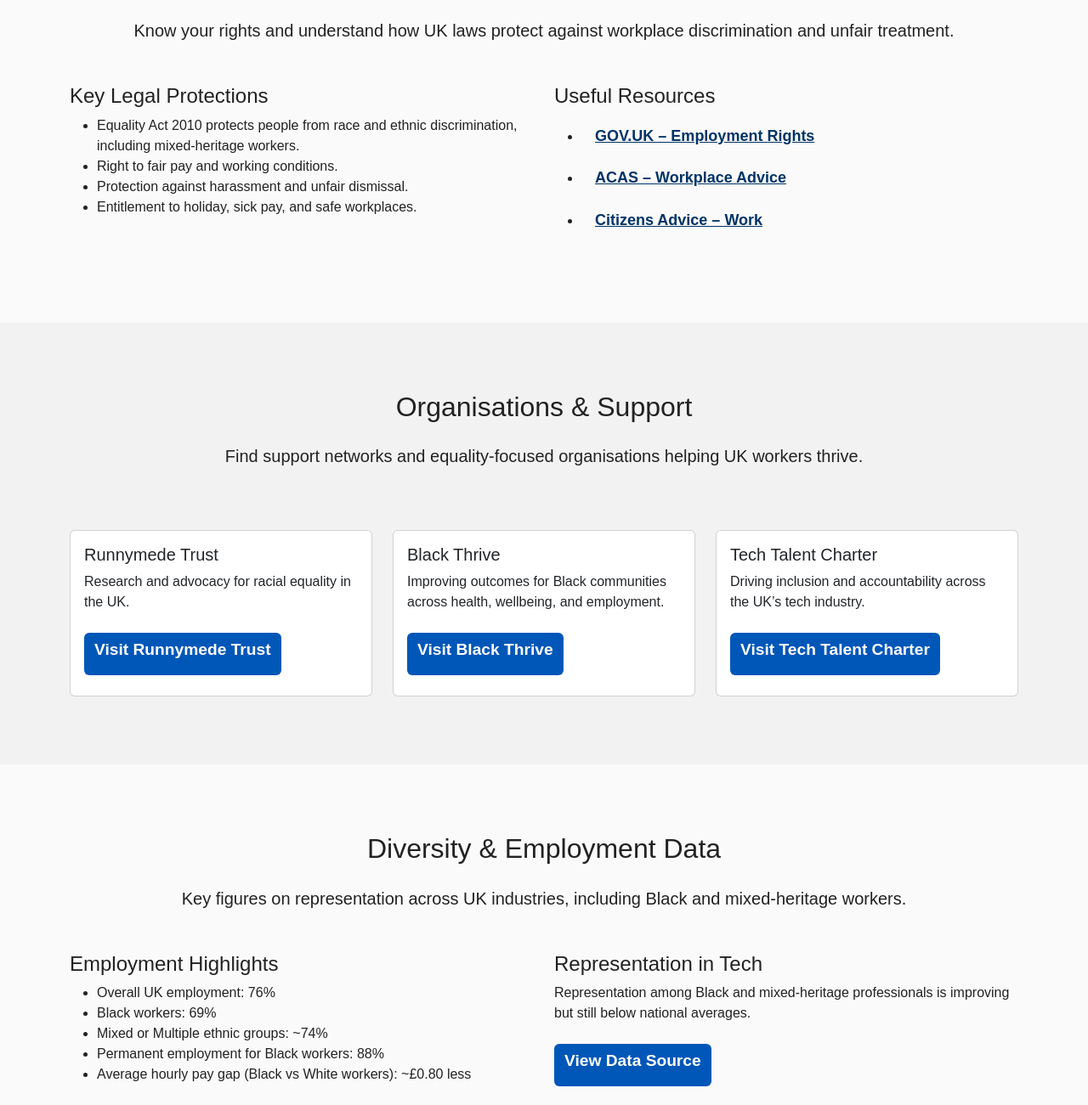
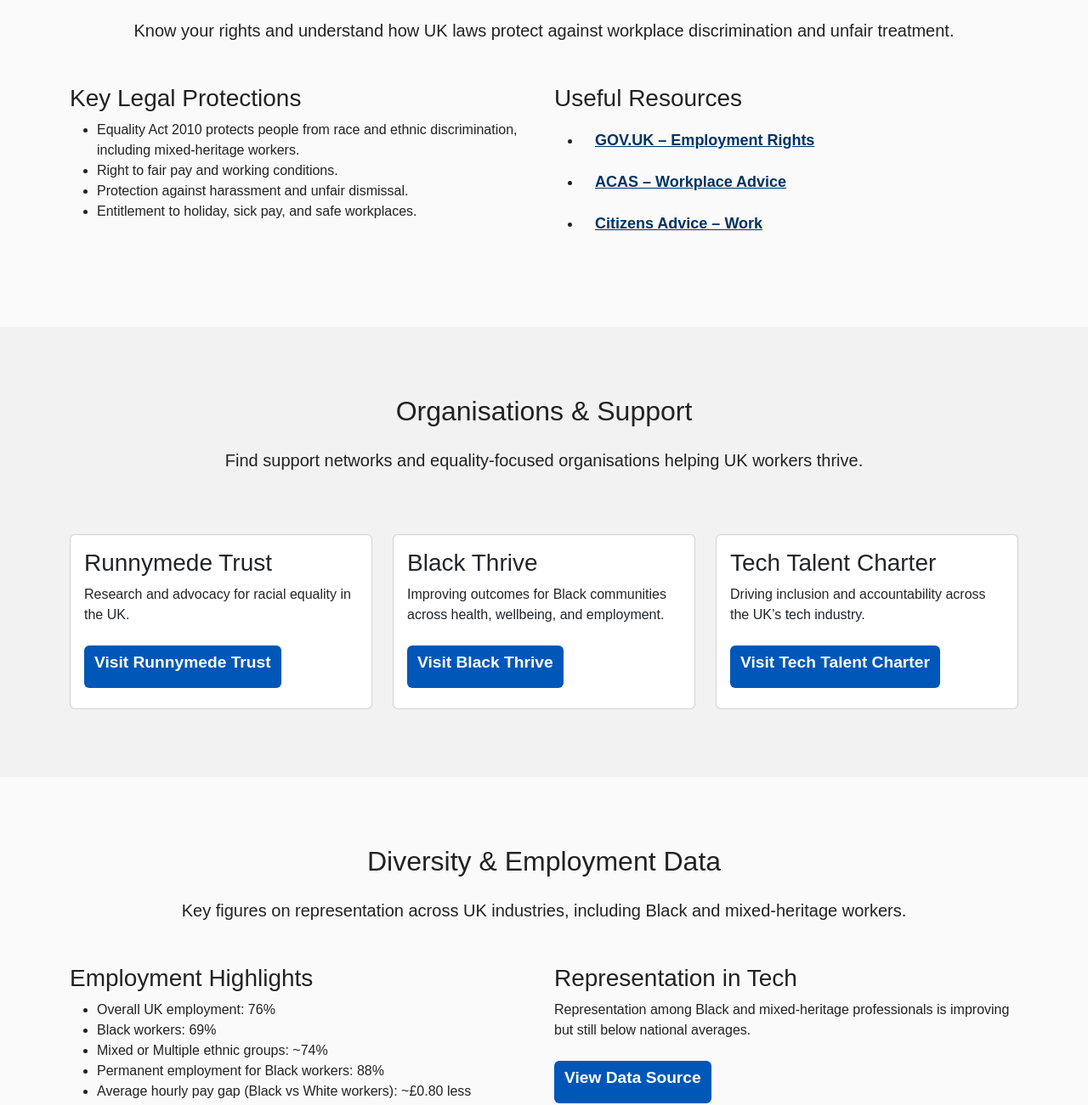
Before and after one commit to GEOAC/empowerworkuk, a plain HTML site: page index.html in a window 1280 px wide. Shown: the part 623-1924 px from the top of the page at 85% size. Drawn offline with nearby package versions, Linux system fonts and the light colour scheme.

Commit message:
100pc accessibility score via lighthouse - heading order fix

```diff
--- a/index.html
+++ b/index.html
@@ -141,7 +141,7 @@
         <p class="lead text-center">Know your rights and understand how UK laws protect against workplace discrimination and unfair treatment.</p>
         <div class="row mt-5">
           <div class="col-md-6">
-            <h4>Key Legal Protections</h4>
+            <h3>Key Legal Protections</h3>
             <ul>
               <li>Equality Act 2010 protects people from race and ethnic discrimination, including mixed-heritage workers.</li>
               <li>Right to fair pay and working conditions.</li>
@@ -150,7 +150,7 @@
             </ul>
           </div>
           <div class="col-md-6">
-            <h4>Useful Resources</h4>
+            <h3>Useful Resources</h3>
             <ul>
               <li><a href="https://www.gov.uk/your-employment-rights" target="_blank" rel="noopener noreferrer" class="large-link" aria-label="GOV.UK Employment Rights page, opens in new tab">GOV.UK – Employment Rights</a></li>
               <li><a href="https://www.acas.org.uk" target="_blank" rel="noopener noreferrer" class="large-link" aria-label="ACAS Workplace Advice, opens in new tab">ACAS – Workplace Advice</a></li>
@@ -171,7 +171,7 @@
           <div class="col-md-4">
             <div class="card h-100">
               <div class="card-body">
-                <h5 class="card-title">Runnymede Trust</h5>
+                <h3 class="card-title">Runnymede Trust</h3>
                 <p class="card-text">Research and advocacy for racial equality in the UK.</p>
                 <a href="https://www.runnymedetrust.org/" class="btn btn-primary" target="_blank" rel="noopener noreferrer" aria-label="Visit Runnymede Trust website, opens in new tab">Visit Runnymede Trust</a>
               </div>
@@ -181,7 +181,7 @@
           <div class="col-md-4">
             <div class="card h-100">
               <div class="card-body">
-                <h5 class="card-title">Black Thrive</h5>
+                <h3 class="card-title">Black Thrive</h3>
                 <p class="card-text">Improving outcomes for Black communities across health, wellbeing, and employment.</p>
                 <a href="https://www.blackthrive.org.uk/" class="btn btn-primary" target="_blank" rel="noopener noreferrer" aria-label="Visit Black Thrive website, opens in new tab">Visit Black Thrive</a>
               </div>
@@ -191,7 +191,7 @@
           <div class="col-md-4">
             <div class="card h-100">
               <div class="card-body">
-                <h5 class="card-title">Tech Talent Charter</h5>
+                <h3 class="card-title">Tech Talent Charter</h3>
                 <p class="card-text">Driving inclusion and accountability across the UK’s tech industry.</p>
                 <a href="https://www.techtalentcharter.co.uk/" class="btn btn-primary" target="_blank" rel="noopener noreferrer" aria-label="Visit Tech Talent Charter website, opens in new tab">Visit Tech Talent Charter</a>
               </div>
@@ -208,7 +208,7 @@
         <p class="lead text-center">Key figures on representation across UK industries, including Black and mixed-heritage workers.</p>
         <div class="row mt-5">
           <div class="col-md-6">
-            <h4>Employment Highlights</h4>
+            <h3>Employment Highlights</h3>
             <ul>
               <li>Overall UK employment: 76%</li>
               <li>Black workers: 69%</li>
@@ -218,7 +218,7 @@
             </ul>
           </div>
           <div class="col-md-6">
-            <h4>Representation in Tech</h4>
+            <h3>Representation in Tech</h3>
             <p>Representation among Black and mixed-heritage professionals is improving but still below national averages.</p>
             <a href="https://www.ethnicity-facts-figures.service.gov.uk/" class="btn btn-primary" target="_blank" rel="noopener noreferrer" aria-label="View Ethnicity Facts and Figures data source, opens in new tab">View Data Source</a>
           </div>
```
